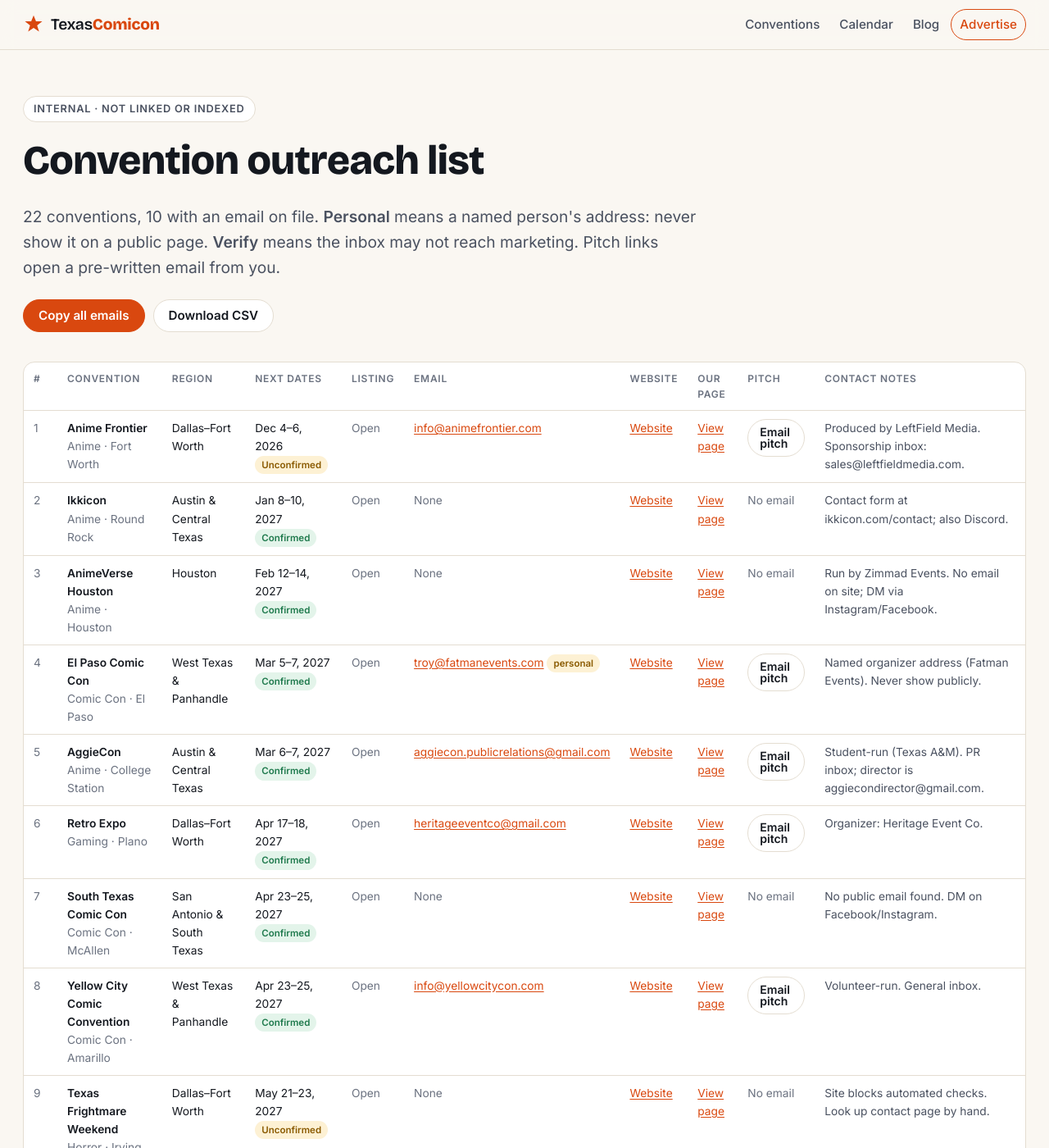
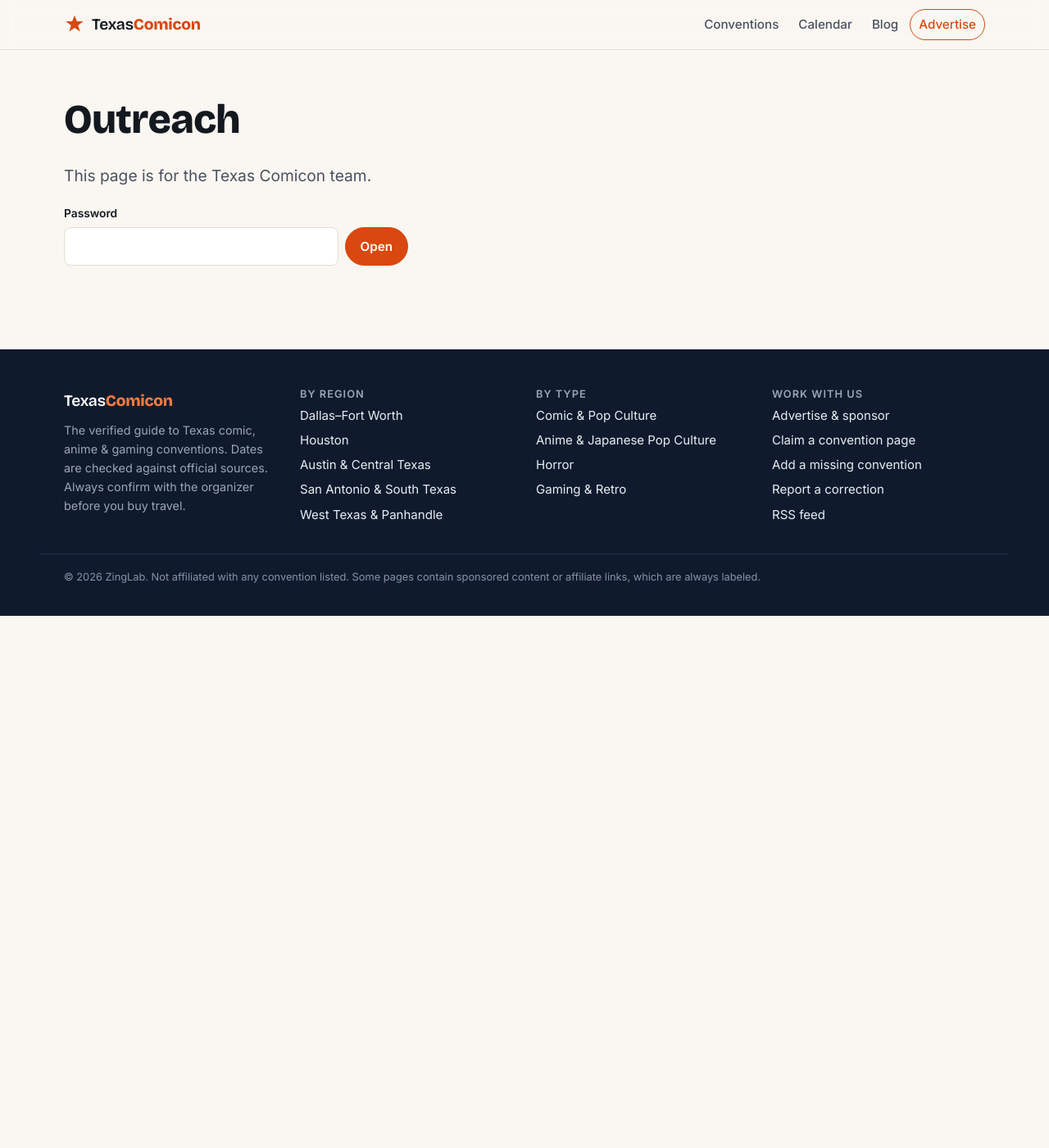
Before and after one commit to TheRedJalapeno/z_TexasComicon, a Jekyll site: the page built from outreach.html, in a window 1280 px wide and 1400 px high. Shown: the whole window at 82% size. Built offline with Jekyll 4.4.1, drawn with Linux system fonts in a browser that asks for light colours; some of the changed text lies outside the part shown.

Commit message:
password

```diff
--- a/assets/css/site.css
+++ b/assets/css/site.css
@@ -421,3 +421,8 @@
 .outreach-table td:first-child { white-space: normal; color: var(--ink-3); }
 .outreach-table td.note { min-width: 220px; color: var(--ink-2); }
 .outreach-table tbody tr:hover { background: var(--surface-2); }
+.gate-form { max-width: 420px; margin-top: 16px; }
+.gate-form label { display: block; font-size: .86rem; font-weight: 600; margin-bottom: 6px; }
+.gate-row { display: flex; gap: 8px; }
+.gate-row input { flex: 1; min-width: 0; font: inherit; padding: 10px 12px; border-radius: var(--radius-sm); border: 1px solid var(--line); background: var(--surface); color: var(--ink); }
+.gate-row input:focus { border-color: var(--brand); outline: none; }
--- a/outreach.html
+++ b/outreach.html
@@ -1,95 +1,48 @@
 ---
 layout: default
-title: Convention outreach list
+title: Outreach
 permalink: /outreach/
 robots: noindex, nofollow
 sitemap: false
 ads: false
-body_class: outreach
 ---
-{%- include live-cons.html -%}
-{%- assign rows = live | concat: waiting -%}
-{%- assign with_email = site.conventions | where_exp: 'x', 'x.contact.email' -%}
-{%- assign personal = site.conventions | where: 'contact.personal', true -%}
-<div class="wrap page-head">
-  <p class="eyebrow">Internal · not linked or indexed</p>
-  <h1>Convention outreach list</h1>
-  <p class="lede">{{ site.conventions.size }} conventions, {{ with_email.size }} with an email on file. <strong>Personal</strong> means a named person's address: never show it on a public page. <strong>Verify</strong> means the inbox may not reach marketing. Pitch links open a pre-written email from you.</p>
-  <p class="hero-actions">
-    <button class="btn btn-primary" type="button" data-copy-emails>Copy all emails</button>
-    <button class="btn" type="button" data-download-csv>Download CSV</button>
-    <span class="fine" data-copy-status aria-live="polite"></span>
-  </p>
-</div>
-<div class="wrap">
-  <div class="table-scroll">
-  <table class="table outreach-table">
-    <thead>
-      <tr><th>#</th><th>Convention</th><th>Region</th><th>Next dates</th><th>Listing</th><th>Email</th><th>Website</th><th>Our page</th><th>Pitch</th><th>Contact notes</th></tr>
-    </thead>
-    <tbody>
-    {% for c in rows %}
-      {%- include is-ended.html con=c -%}
-      {%- assign region = site.regions | where: 'slug', c.region | first -%}
-      {%- capture page_url -%}{{ c.url | absolute_url }}{%- endcapture -%}
-      {%- capture dates_txt -%}{% if c.upcoming.start and ended == false %}{% include daterange.html start=c.upcoming.start end=c.upcoming.end %}{% else %}TBA (usually {{ c.typical }}){% endif %}{%- endcapture -%}
-      {%- capture status_txt -%}{% if c.upcoming.start and ended == false %}{{ c.upcoming.status }}{% else %}tba{% endif %}{%- endcapture -%}
-      {%- capture listing_txt -%}{% if c.claimed %}claimed{% endif %}{% if c.claimed and c.sponsored %} + {% endif %}{% if c.sponsored %}sponsored{% endif %}{% unless c.claimed or c.sponsored %}open{% endunless %}{%- endcapture -%}
-      {%- capture pitch_subj -%}{{ c.title }} on Texas Comicon{%- endcapture -%}
-      {%- capture pitch_body -%}
-Hi {{ c.title }} team,
-
-I run Texas Comicon ({{ site.url | remove: 'https://' }}), an independent guide to Texas comic, anime, and gaming conventions. {{ c.title }} has a page here:
-{{ page_url }}
-
-We check your dates and links against your official site{% if c.upcoming.start and ended == false %} and currently list {{ dates_txt }}{% endif %}. Every link to you is UTM-tagged (utm_source=texascomicon), so you can see the traffic we send in your own analytics.
-
-Two ways to work together:
-- Claim the page: we keep your dates, tickets, guests, and photos current and add a "Verified by organizer" badge.
-- Sponsor or feature it: pin {{ c.title }} to our home page until the event, or bring in a presenting sponsor for the page.
-
-If anything on the page is wrong, just reply and I'll fix it.
-
-{{ site.outreach.signature }}
-      {%- endcapture -%}
-      <tr data-name="{{ c.title | escape }}" data-city="{{ c.city }}" data-region="{{ region.title }}" data-dates="{{ dates_txt | strip }}" data-status="{{ status_txt }}" data-listing="{{ listing_txt }}" data-email="{{ c.contact.email }}" data-flag="{% if c.contact.personal %}personal{% elsif c.contact.verify %}verify{% endif %}" data-website="{{ c.website }}" data-page="{{ page_url }}" data-note="{{ c.contact.note | escape }}">
-        <td>{{ forloop.index }}</td>
-        <td><strong>{{ c.title }}</strong><br><span class="muted">{{ site.categories_meta[c.category].short }} · {{ c.city }}</span></td>
-        <td>{{ region.title }}</td>
-        <td>{{ dates_txt }}<br>{% include status.html status=status_txt %}</td>
-        <td>{% if c.claimed %}<span class="tag tag-verified">Claimed</span> {% endif %}{% if c.sponsored %}<span class="tag tag-sponsored">Sponsored</span>{% endif %}{% unless c.claimed or c.sponsored %}<span class="muted">Open</span>{% endunless %}</td>
-        <td>{% if c.contact.email %}<a href="mailto:{{ c.contact.email }}">{{ c.contact.email }}</a>{% if c.contact.personal %} <span class="pill pill-warn">personal</span>{% endif %}{% if c.contact.verify %} <span class="pill pill-warn">verify</span>{% endif %}{% else %}<span class="muted">None</span>{% endif %}</td>
-        <td><a href="{{ c.website }}" target="_blank" rel="noopener">Website</a></td>
-        <td><a href="{{ c.url | relative_url }}">View page</a></td>
-        <td>{% if c.contact.email %}<a class="btn btn-small" href="{% include mailto.html to=c.contact.email subject=pitch_subj body=pitch_body %}">Email pitch</a>{% else %}<span class="muted">No email</span>{% endif %}</td>
-        <td class="note">{{ c.contact.note }}</td>
-      </tr>
-    {% endfor %}
-    </tbody>
-  </table>
-  </div>
-  <p class="fine">Personal addresses: {{ personal.size }}. Update contacts in each convention's <code>contact:</code> front matter.</p>
+{%- comment -%}
+  Light gate for the internal outreach list. Not real security: the list lives
+  at /outreach/<sha256 of password>/, so the password never appears in source
+  and crawlers have no link to follow. Change the password by renaming that
+  permalink in outreach-list.html to the new hash.
+{%- endcomment -%}
+<div class="wrap page-head gate">
+  <h1>Outreach</h1>
+  <p class="lede">This page is for the Texas Comicon team.</p>
+  <form class="gate-form" data-gate>
+    <label for="gate-pw">Password</label>
+    <div class="gate-row">
+      <input id="gate-pw" type="password" autocomplete="current-password" required>
+      <button class="btn btn-primary" type="submit">Open</button>
+    </div>
+    <p class="fine" data-gate-msg aria-live="polite"></p>
+  </form>
 </div>
 <script>
 (function () {
-  var rows = Array.prototype.slice.call(document.querySelectorAll('.outreach-table tbody tr'));
-  var status = document.querySelector('[data-copy-status]');
-  document.querySelector('[data-copy-emails]').addEventListener('click', function () {
-    var emails = rows.map(function (r) { return r.dataset.email; }).filter(Boolean);
-    var text = emails.join(', ');
-    var done = function () { status.textContent = 'Copied ' + emails.length + ' emails.'; };
-    if (navigator.clipboard) navigator.clipboard.writeText(text).then(done, function () { window.prompt('Copy these emails:', text); });
-    else window.prompt('Copy these emails:', text);
-  });
-  document.querySelector('[data-download-csv]').addEventListener('click', function () {
-    var cols = ['name', 'city', 'region', 'dates', 'status', 'listing', 'email', 'flag', 'website', 'page', 'note'];
-    var esc = function (v) { v = String(v == null ? '' : v); return /[",\n]/.test(v) ? '"' + v.replace(/"/g, '""') + '"' : v; };
-    var lines = [cols.join(',')].concat(rows.map(function (r) { return cols.map(function (k) { return esc(r.dataset[k]); }).join(','); }));
-    var blob = new Blob([lines.join('\n')], { type: 'text/csv' });
-    var a = document.createElement('a');
-    a.href = URL.createObjectURL(blob);
-    a.download = 'texascomicon-outreach.csv';
-    document.body.appendChild(a); a.click(); a.remove();
+  var form = document.querySelector('[data-gate]');
+  var msg = document.querySelector('[data-gate-msg]');
+  function sha256(text) {
+    return crypto.subtle.digest('SHA-256', new TextEncoder().encode(text)).then(function (buf) {
+      return Array.prototype.map.call(new Uint8Array(buf), function (b) { return b.toString(16).padStart(2, '0'); }).join('');
+    });
+  }
+  form.addEventListener('submit', function (e) {
+    e.preventDefault();
+    msg.textContent = '';
+    sha256(form.querySelector('input').value.trim()).then(function (hash) {
+      var url = '{{ "/outreach/" | relative_url }}' + hash + '/';
+      return fetch(url, { method: 'HEAD' }).then(function (r) {
+        if (r.ok) location.replace(url);
+        else msg.textContent = 'Wrong password.';
+      });
+    }).catch(function () { msg.textContent = 'Something went wrong. Try again.'; });
   });
 })();
 </script>
```
Also changed, not shown: outreach-list.html (added, +95 -0 lines), README.md.
